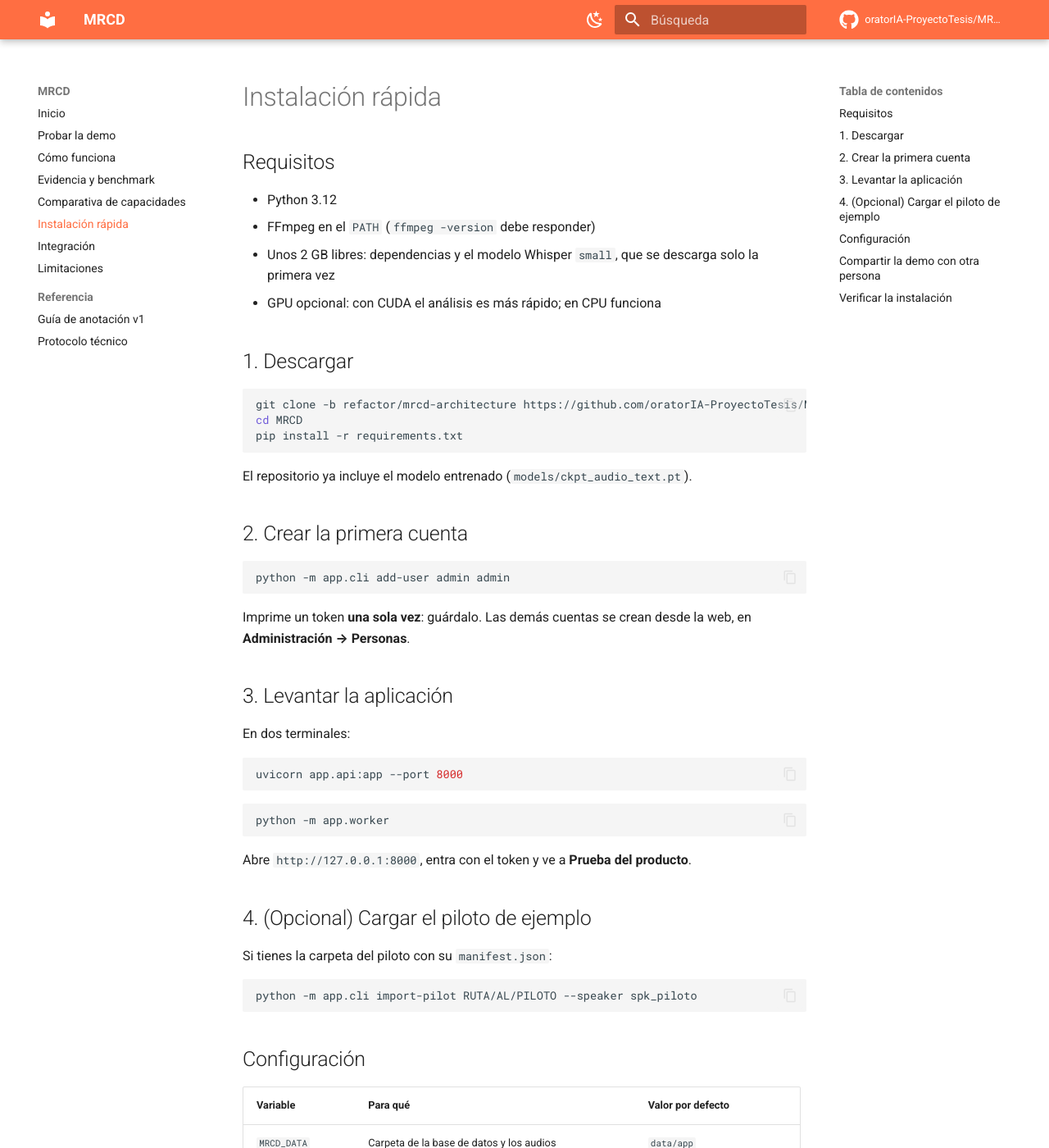
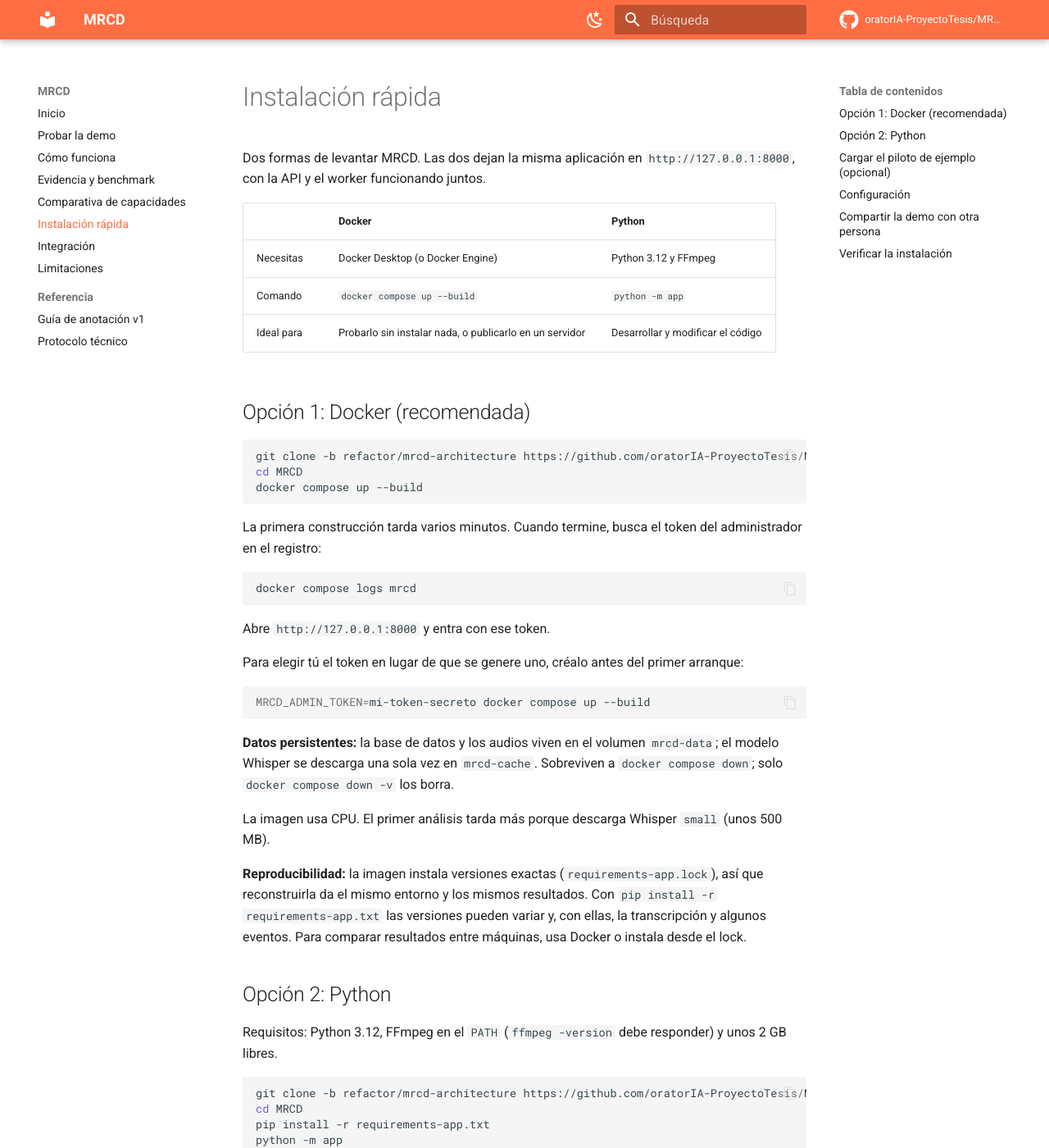
Before and after one commit to oratorIA-ProyectoTesis/MRCD, an MkDocs documentation site: the page built from docs/instalacion.md, in a window 1280 px wide and 1400 px high. Shown: the whole window at 82% size. Built offline with MkDocs 1.6.1 and Material for MkDocs 9.7.7, drawn with Linux system fonts in a browser that asks for light colours; comment, search, counter and statistics services are not loaded; some of the changed text lies outside the part shown.

Commit message:
docs: document Docker and single-command setup

````diff
--- a/docs/instalacion.md
+++ b/docs/instalacion.md
@@ -1,45 +1,65 @@
 # Instalación rápida
 
-## Requisitos
+Dos formas de levantar MRCD. Las dos dejan la misma aplicación en `http://127.0.0.1:8000`, con la API y el worker funcionando juntos.
 
-- Python 3.12
-- FFmpeg en el `PATH` (`ffmpeg -version` debe responder)
-- Unos 2 GB libres: dependencias y el modelo Whisper `small`, que se descarga solo la primera vez
-- GPU opcional: con CUDA el análisis es más rápido; en CPU funciona
+|            | Docker                                                  | Python                            |
+| ---------- | ------------------------------------------------------- | --------------------------------- |
+| Necesitas  | Docker Desktop (o Docker Engine)                        | Python 3.12 y FFmpeg              |
+| Comando    | `docker compose up --build`                             | `python -m app`                   |
+| Ideal para | Probarlo sin instalar nada, o publicarlo en un servidor | Desarrollar y modificar el código |
 
-## 1. Descargar
+## Opción 1: Docker (recomendada)
 
 ```bash
 git clone -b refactor/mrcd-architecture https://github.com/oratorIA-ProyectoTesis/MRCD.git
 cd MRCD
-pip install -r requirements.txt
+docker compose up --build
 ```
 
-El repositorio ya incluye el modelo entrenado (`models/ckpt_audio_text.pt`).
-
-## 2. Crear la primera cuenta
+La primera construcción tarda varios minutos. Cuando termine, busca el token del administrador en el registro:
 
 ```bash
-python -m app.cli add-user admin admin
+docker compose logs mrcd
 ```
 
-Imprime un token **una sola vez**: guárdalo. Las demás cuentas se crean desde la web, en **Administración → Personas**.
+Abre `http://127.0.0.1:8000` y entra con ese token.
 
-## 3. Levantar la aplicación
-
-En dos terminales:
+Para elegir tú el token en lugar de que se genere uno, créalo antes del primer arranque:
 
 ```bash
-uvicorn app.api:app --port 8000
+MRCD_ADMIN_TOKEN=mi-token-secreto docker compose up --build
 ```
 
+**Datos persistentes:** la base de datos y los audios viven en el volumen `mrcd-data`; el modelo Whisper se descarga una sola vez en `mrcd-cache`. Sobreviven a `docker compose down`; solo `docker compose down -v` los borra.
+
+La imagen usa CPU. El primer análisis tarda más porque descarga Whisper `small` (unos 500 MB).
+
+**Reproducibilidad:** la imagen instala versiones exactas (`requirements-app.lock`), así que reconstruirla da el mismo entorno y los mismos resultados. Con `pip install -r requirements-app.txt` las versiones pueden variar y, con ellas, la transcripción y algunos eventos. Para comparar resultados entre máquinas, usa Docker o instala desde el lock.
+
+## Opción 2: Python
+
+Requisitos: Python 3.12, FFmpeg en el `PATH` (`ffmpeg -version` debe responder) y unos 2 GB libres.
+
 ```bash
-python -m app.worker
+git clone -b refactor/mrcd-architecture https://github.com/oratorIA-ProyectoTesis/MRCD.git
+cd MRCD
+pip install -r requirements-app.txt
+python -m app
 ```
 
-Abre `http://127.0.0.1:8000`, entra con el token y ve a **Prueba del producto**.
+En el primer arranque imprime el token del administrador **una sola vez**: guárdalo. El repositorio ya incluye el modelo entrenado (`models/ckpt_audio_text.pt`).
 
-## 4. (Opcional) Cargar el piloto de ejemplo
+Opciones de `python -m app`:
+
+| Opción           | Para qué                                                            |
+| ---------------- | ------------------------------------------------------------------- |
+| `--port 9000`    | Otro puerto                                                         |
+| `--host 0.0.0.0` | Aceptar conexiones de otras máquinas de tu red                      |
+| `--no-worker`    | Solo la API; el worker se levanta aparte con `python -m app.worker` |
+
+`requirements-app.txt` instala solo lo que usa la aplicación (audio y texto). Para el pipeline de investigación completo (extracción de video, minería de datos, entrenamiento), usa `requirements.txt`.
+
+## Cargar el piloto de ejemplo (opcional)
 
 Si tienes la carpeta del piloto con su `manifest.json`:
 
@@ -49,12 +69,13 @@ python -m app.cli import-pilot RUTA/AL/PILOTO --speaker spk_piloto
 
 ## Configuración
 
-| Variable          | Para qué                                                | Valor por defecto           |
-| ----------------- | ------------------------------------------------------- | --------------------------- |
-| `MRCD_DATA`       | Carpeta de la base de datos y los audios                | `data/app`                  |
-| `DATABASE_URL`    | Base de datos (SQLite o PostgreSQL)                     | SQLite en `MRCD_DATA`       |
-| `MRCD_CHECKPOINT` | Checkpoint que usa el worker                            | `models/ckpt_audio_text.pt` |
-| `OPENAI_API_KEY`  | Solo para el comparador GPT, si el proyecto lo autoriza | —                           |
+| Variable           | Para qué                                                | Valor por defecto            |
+| ------------------ | ------------------------------------------------------- | ---------------------------- |
+| `MRCD_ADMIN_TOKEN` | Token del primer administrador                          | Se genera y se imprime       |
+| `MRCD_DATA`        | Carpeta de la base de datos y los audios                | `data/app` (Docker: `/data`) |
+| `DATABASE_URL`     | Base de datos (SQLite o PostgreSQL)                     | SQLite en `MRCD_DATA`        |
+| `MRCD_CHECKPOINT`  | Checkpoint que usa el worker                            | `models/ckpt_audio_text.pt`  |
+| `OPENAI_API_KEY`   | Solo para el comparador GPT, si el proyecto lo autoriza | —                            |
 
 ## Compartir la demo con otra persona
 
@@ -69,5 +90,6 @@ Imprime una URL `https://….trycloudflare.com` que cambia en cada ejecución. C
 ## Verificar la instalación
 
 ```bash
+pip install pytest
 python -m pytest -q tests/test_app.py tests/test_evaluation_engine.py
 ```
````
Also changed, not shown: README.md (+6 -2 lines).
